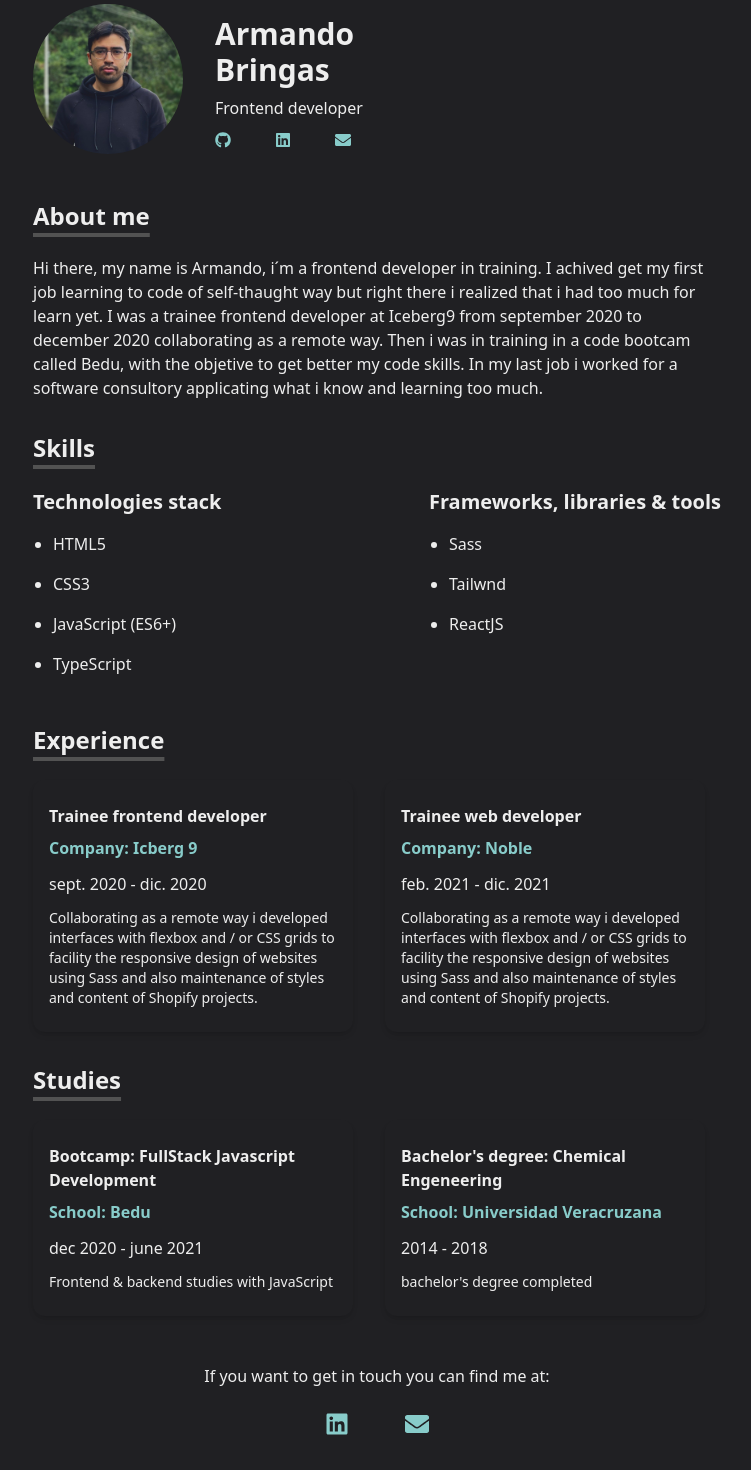
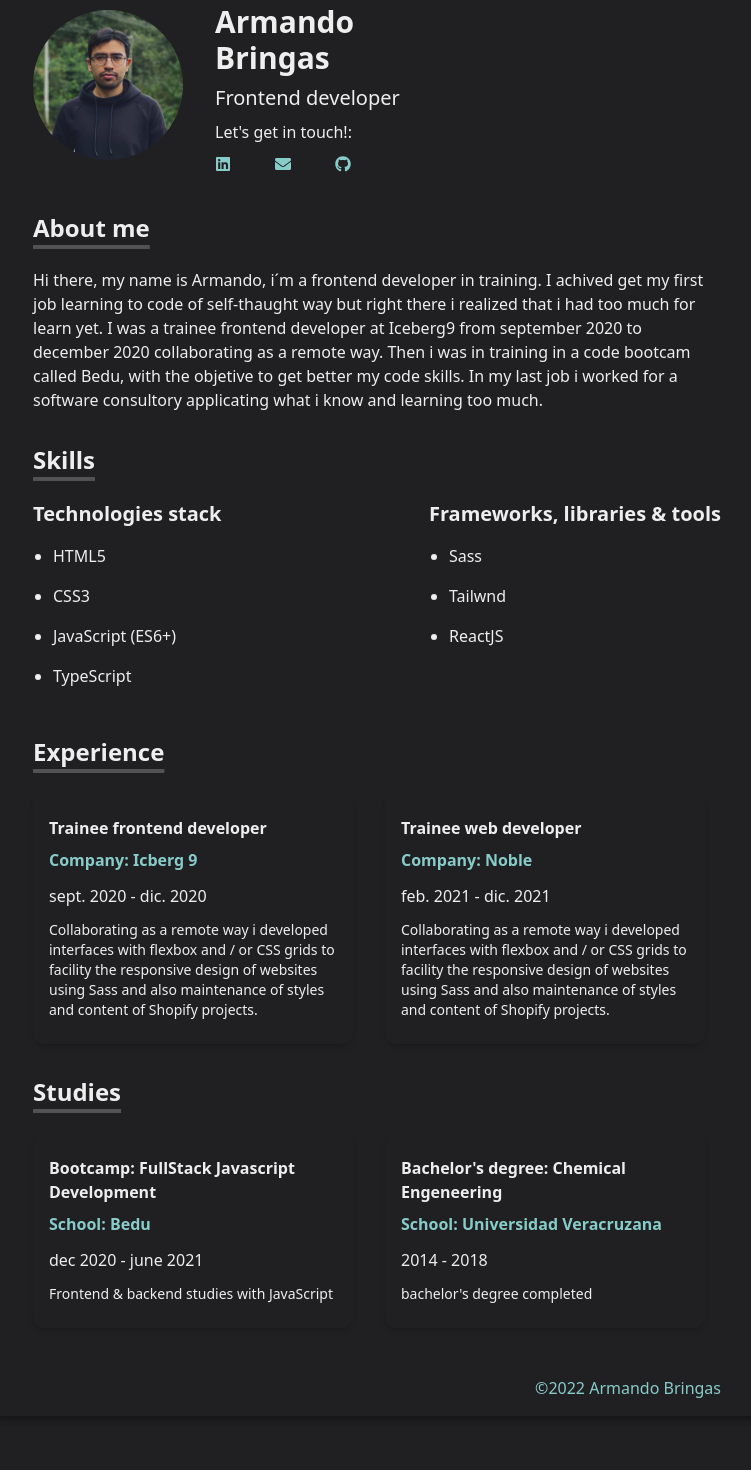
Before and after one commit to armandopbringas/armandopbringas.dev, a Next.js app: page / in a window 1280 px wide. Shown: the part 100-1570 px from the top of the page, without its empty margins (263-1014 px from the left). Built offline with nearby package versions, Linux system fonts and the light colour scheme.

Commit message:
UI details

```diff
--- a/components/footer/footer.module.css
+++ b/components/footer/footer.module.css
@@ -2,16 +2,15 @@
   @apply
   flex
   pt-12
-  flex-col
   items-center
   col-span-full
-  justify-center
+  justify-end
 }
 
 .footer-text {
   @apply
-  mb-6
-  font-medium
+  font-extralight
+  text-light-blue
 }
 
 .footer-icons-container {
--- a/components/footer/index.js
+++ b/components/footer/index.js
@@ -1,27 +1,11 @@
 import styles from './footer.module.css'
-import { FaLinkedin, FaEnvelope } from 'react-icons/fa'
 
 const Footer = () => {
   return (
     <div className={styles['footer-container']}>
       <p className={styles['footer-text']}>
-        If you want to get in touch you can find me at:
+        ©2022 Armando Bringas
       </p>
-      <div className={styles['footer-icons-container']}>
-        <a
-          target='_blank'
-          rel='noopener noreferrer'
-          href='https://www.linkedin.com/in/armandopbringas'
-        >
-          <FaLinkedin className={styles['footer-icon-item']}/>
-        </a>
-        <a
-          rel='noopener noreferrer'
-          href='mailto:bringas.armandop@gmail.com'
-        >
-          <FaEnvelope className={styles['footer-icon-item']}/>
-        </a>
-      </div>
     </div>
   )
 }
--- a/components/profile-card/index.js
+++ b/components/profile-card/index.js
@@ -13,14 +13,10 @@ const ProfileTitle = () => {
       <p className={styles['profile-card-roll']}>
         {profileCardContent.aboutRoll}
       </p>
+      <p className={styles['profile-card-getintouch']}>
+        Let's get in touch!:
+      </p>
       <div className={styles['card-icons-container']}>
-        <a
-          target='_blank'
-          rel='noopener noreferrer'
-          href='https://github.com/armandopbringas'
-        >
-          <FaGithub className={styles['card-icon-item']}/>
-        </a>
         <a
           target='_blank'
           rel='noopener noreferrer'
@@ -33,6 +29,13 @@ const ProfileTitle = () => {
           href='mailto:bringas.armandop@gmail.com'
         >
           <FaEnvelope className={styles['card-icon-item']}/>
+        </a>
+        <a
+          target='_blank'
+          rel='noopener noreferrer'
+          href='https://github.com/armandopbringas'
+        >
+          <FaGithub className={styles['card-icon-item']}/>
         </a>
       </div>
     </div>
--- a/components/profile-card/profile-card.module.css
+++ b/components/profile-card/profile-card.module.css
@@ -32,6 +32,13 @@
 }
 
 .profile-card-roll {
+  @apply
+  mb-2
+  text-xl
+  md:text-left
+}
+
+.profile-card-getintouch {
   @apply
   md:text-left
 }
--- a/styles/Home.module.css
+++ b/styles/Home.module.css
@@ -8,7 +8,8 @@
   @apply
   px-0
   my-16
-  py-10
+  pt-10
+  pb-4
   mx-auto
   max-w-3xl
   rounded
```
